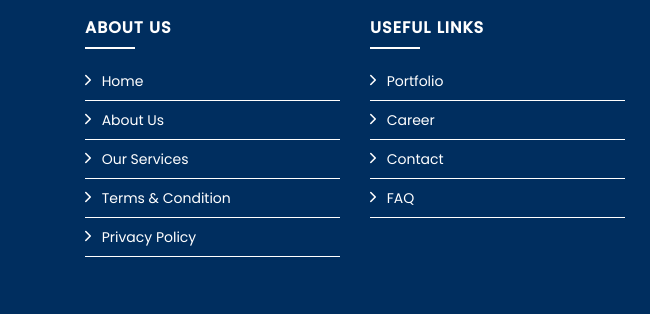
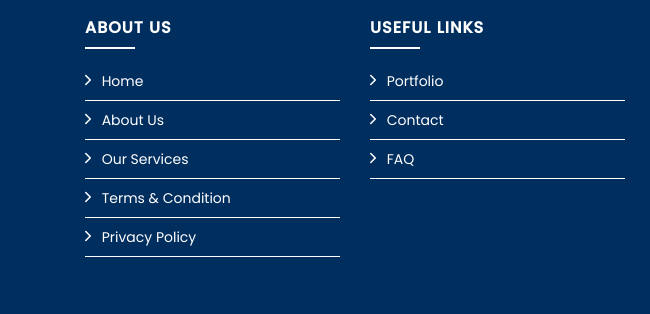
Before and after one commit to AbdulMuqsitHakmi12001/HakmiTechnologies, a plain HTML site: page index.html in a window 1280 px wide. Shown: the part 4106-4420 px from the top of the page, 0-650 px from the left. Drawn offline with nearby package versions, Linux system fonts and the light colour scheme.

Commit message:
removed the Career Link from Links

```diff
--- a/index.html
+++ b/index.html
@@ -440,10 +440,6 @@
 
                 <li>
                   <i class="ion-ios-arrow-forward"></i>
-                  <a href="careers.html">Career</a>
-                </li>
-                <li>
-                  <i class="ion-ios-arrow-forward"></i>
                   <a href="#contact">Contact</a>
                 </li>
                 <li>
```
